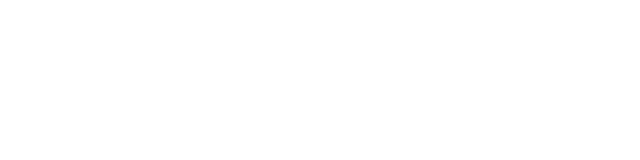
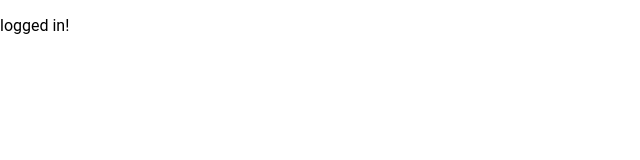
Before and after one commit to Team-Project-Zeus/Front-end, a React (Create React App) app: page /dashboard in a window 1280 px wide. Shown: the top 160 px of the page, without its empty margins (0-640 px from the left). Built offline with nearby package versions, Linux system fonts and the light colour scheme.

Commit message:
Added page redirect TODO add content to page

```diff
--- a/src/App.tsx
+++ b/src/App.tsx
@@ -22,6 +22,7 @@ import '@ionic/react/css/display.css';
 
 /* Theme variables */
 import './theme/variables.css';
+import Dashboard from './pages/Dashboard';
 
 const App: React.FunctionComponent = () => (
   <IonApp>
@@ -29,6 +30,8 @@ const App: React.FunctionComponent = () => (
       <IonPage>
         <IonRouterOutlet>
           <Route path="/home" component={Home} exact={true} />
+          <Route path="/dashboard" component={Dashboard} exact={true} />
+
           <Route exact path="/" render={() => <Redirect to="/home" />} />
         </IonRouterOutlet>
       </IonPage>
--- /dev/null
+++ b/src/pages/Dashboard.tsx
@@ -0,0 +1,15 @@
+
+import React, { FormEvent, useState } from 'react';
+
+type MyProps = { history: History };
+type MyState = { email: string, password: string };
+
+export default class Dashboard extends React.Component<MyProps, MyState> {
+    render() {
+        return (
+            <>
+                <p>logged in!</p>
+            </>
+        );
+    }
+}
--- a/src/pages/Home.tsx
+++ b/src/pages/Home.tsx
@@ -5,8 +5,9 @@ import { environment } from '../enviroment';
 import { jsxElement } from '@babel/types';
 import { encode } from 'punycode';
 import { User } from '../models/User';
+import { History, LocationState } from "history";
 
-type MyProps = {};
+type MyProps = { history: History };
 type MyState = { email: string, password: string };
 var user = new User();
 
@@ -62,6 +63,7 @@ export default class HomePage extends React.Component<MyProps, MyState> {
         console.dir(data)
         return data
       })
+    this.props.history.push('/Dashboard')
     console.log(user);
   }
 
```
